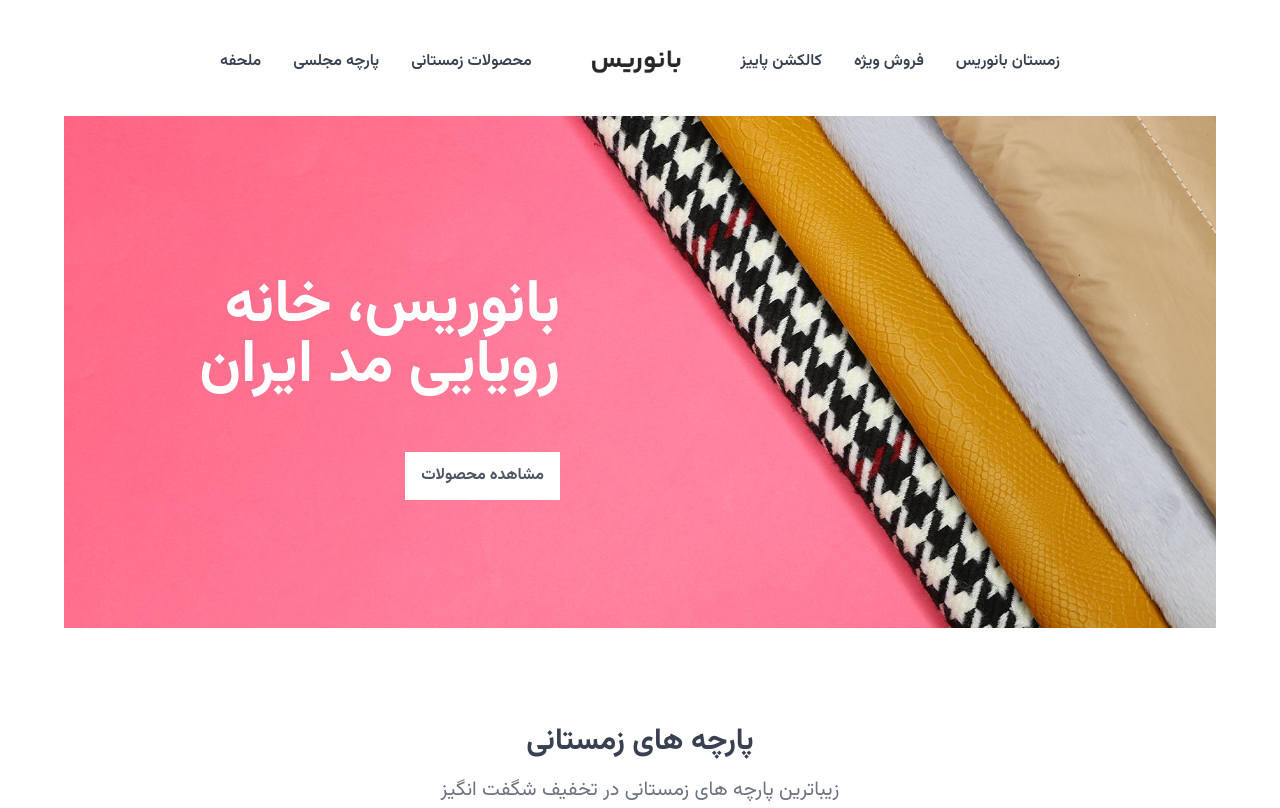
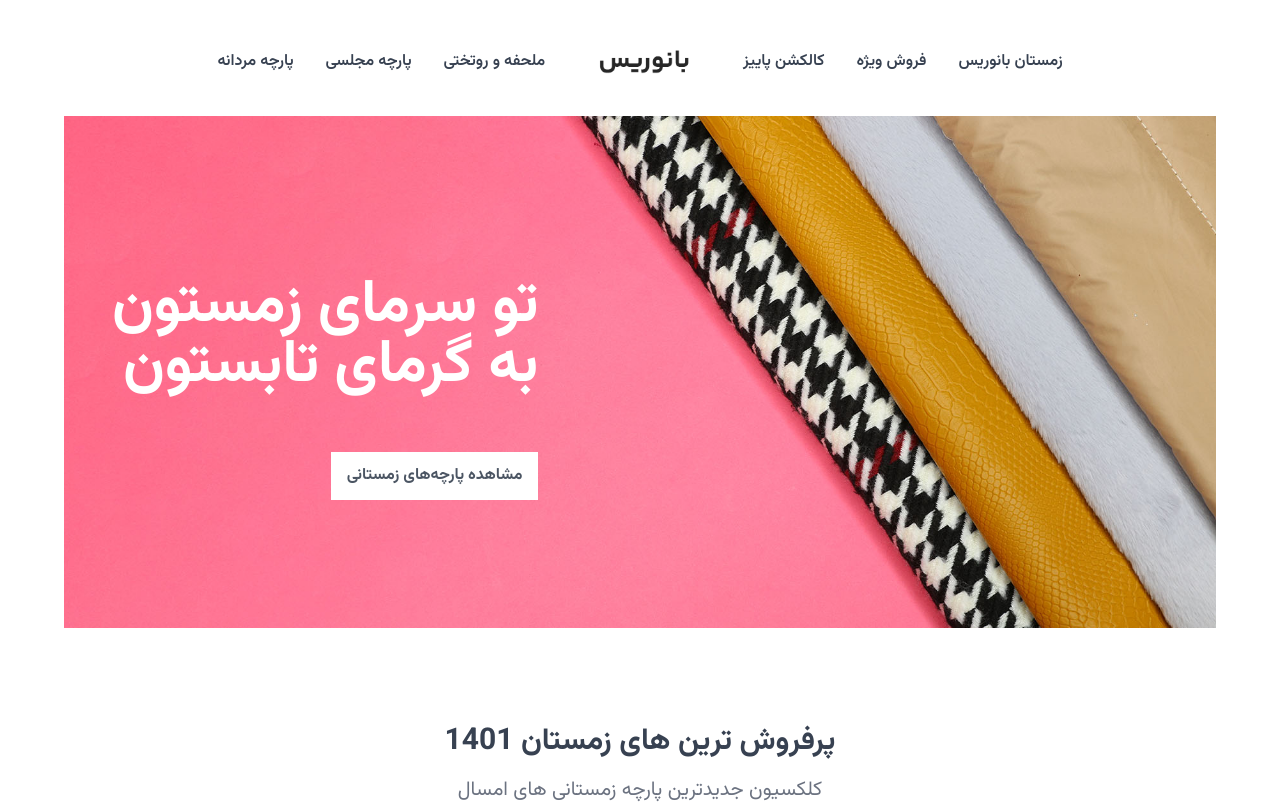
Before and after one commit to saeedshpc/banorisWinterSaleLanding, a website: page index.html in a window 1280 px wide. Shown: the top 808 px of the page. Drawn offline with Linux system fonts and the light colour scheme.

Commit message:
categorie modifications

```diff
--- a/index.html
+++ b/index.html
@@ -48,14 +48,16 @@
         <ul class="hidden md:flex gap-8 text-md font-semibold">
           <li>
             <a href="#" class="hover:text-pink-500 duration-200"
-              >محصولات زمستانی</a
+              >ملحفه و روتختی</a
             >
           </li>
           <li>
             <a href="#" class="hover:text-pink-500 duration-200">پارچه مجلسی</a>
           </li>
           <li>
-            <a href="#" class="hover:text-pink-500 duration-200">ملحفه</a>
+            <a href="#" class="hover:text-pink-500 duration-200"
+              >پارچه مردانه</a
+            >
           </li>
         </ul>
       </nav>
@@ -68,12 +70,13 @@
             <h1
               class="text-white text-center md:text-right text-3xl font-bold w-2/3 md:w-full md:text-6xl mb-9 md:mb-14"
             >
-              بانوریس، خانه رویایی مد ایران
+              تو سرمای زمستون<br />
+              به گرمای تابستون
             </h1>
             <a
               href="#"
               class="bg-white font-bold text-gray-600 px-4 p-3 duration-200 hover:bg-gray-800 hover:text-white"
-              >مشاهده محصولات</a
+              >مشاهده پارچه‌های زمستانی</a
             >
           </div>
         </div>
@@ -81,9 +84,11 @@
     </section>
     <!-- main categories -->
     <section id="category" class="section-container my-24">
-      <h2 class="text-3xl font-bold mb-4">پارچه های زمستانی</h2>
+      <h2 class="text-2xl md:text-3xl font-bold mb-4">
+        پرفروش ترین های زمستان 1401
+      </h2>
       <p class="text-lg md:text-xl text-gray-500">
-        زیباترین پارچه های زمستانی در تخفیف شگفت انگیز
+        کلکسیون جدیدترین پارچه زمستانی های امسال
       </p>
       <!-- part 1 -->
       <div
@@ -212,7 +217,7 @@
       <div class="relative">
         <div class="max-w-5xl mx-auto pt-10 px-2">
           <h2 class="text-xl md:text-2xl font-bold text-gray-700 mb-10">
-            کالکشن زیباترین پارچه های زمستانی سال
+            کالکشن زیباترین پارچه های زمستانی
           </h2>
           <!-- grid for gallery -->
           <div dir="rtl" class="grid grid-cols-2 md:grid-cols-3 gap-2 md:gap-4">
--- a/input.css
+++ b/input.css
@@ -43,6 +43,7 @@
 
 @media (max-width: 576px) {
   #hero {
-    background-position: center;
+    background-image: url("../images/header-mobile.JPG");
+    background-position: bottom;
   }
 }
```
Also changed, not shown: css/style.css, images/categories/cat3.JPG, images/categories/cat5.JPG, images/categories/cat6.JPG, images/header-mobile.JPG (added).
